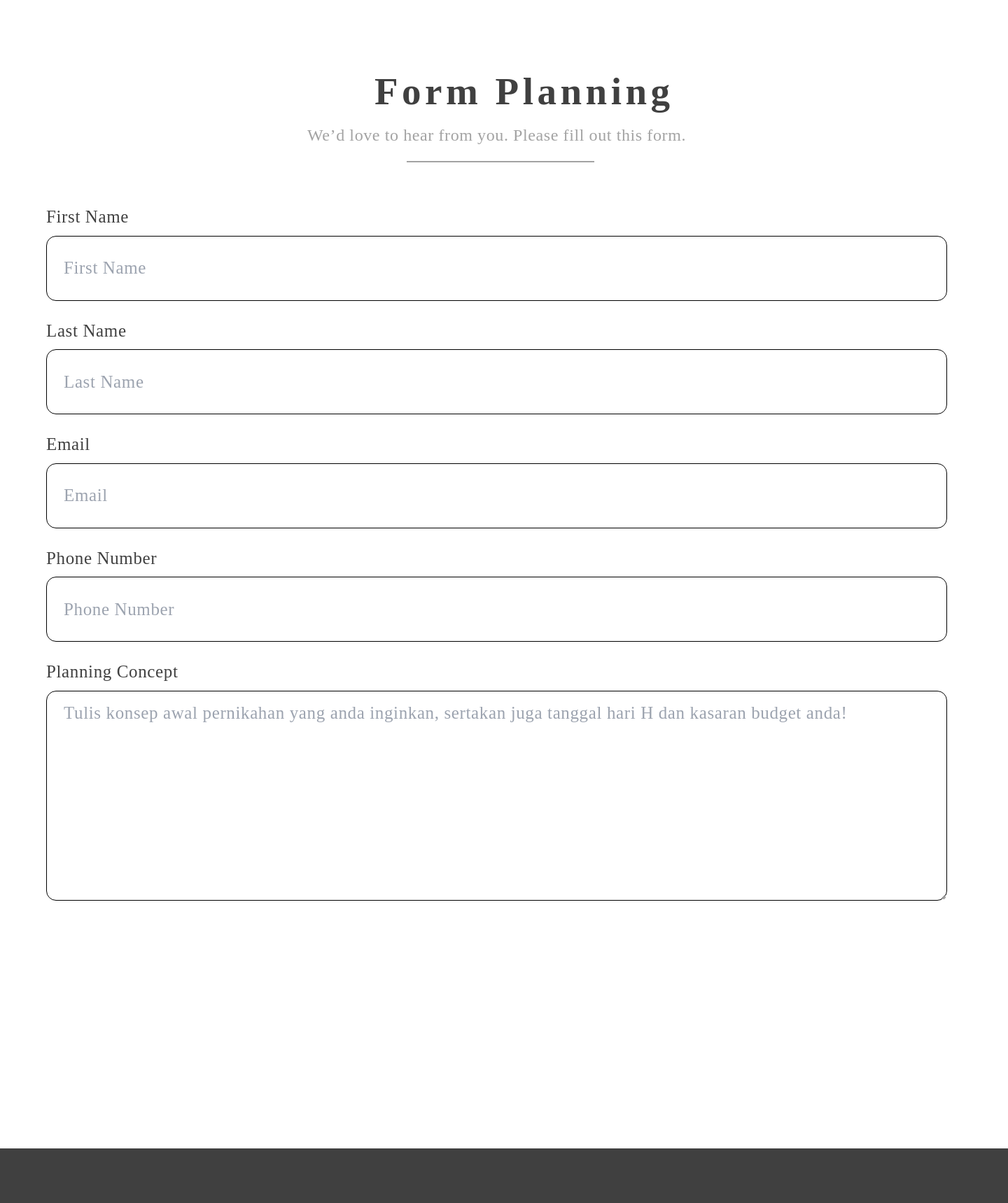
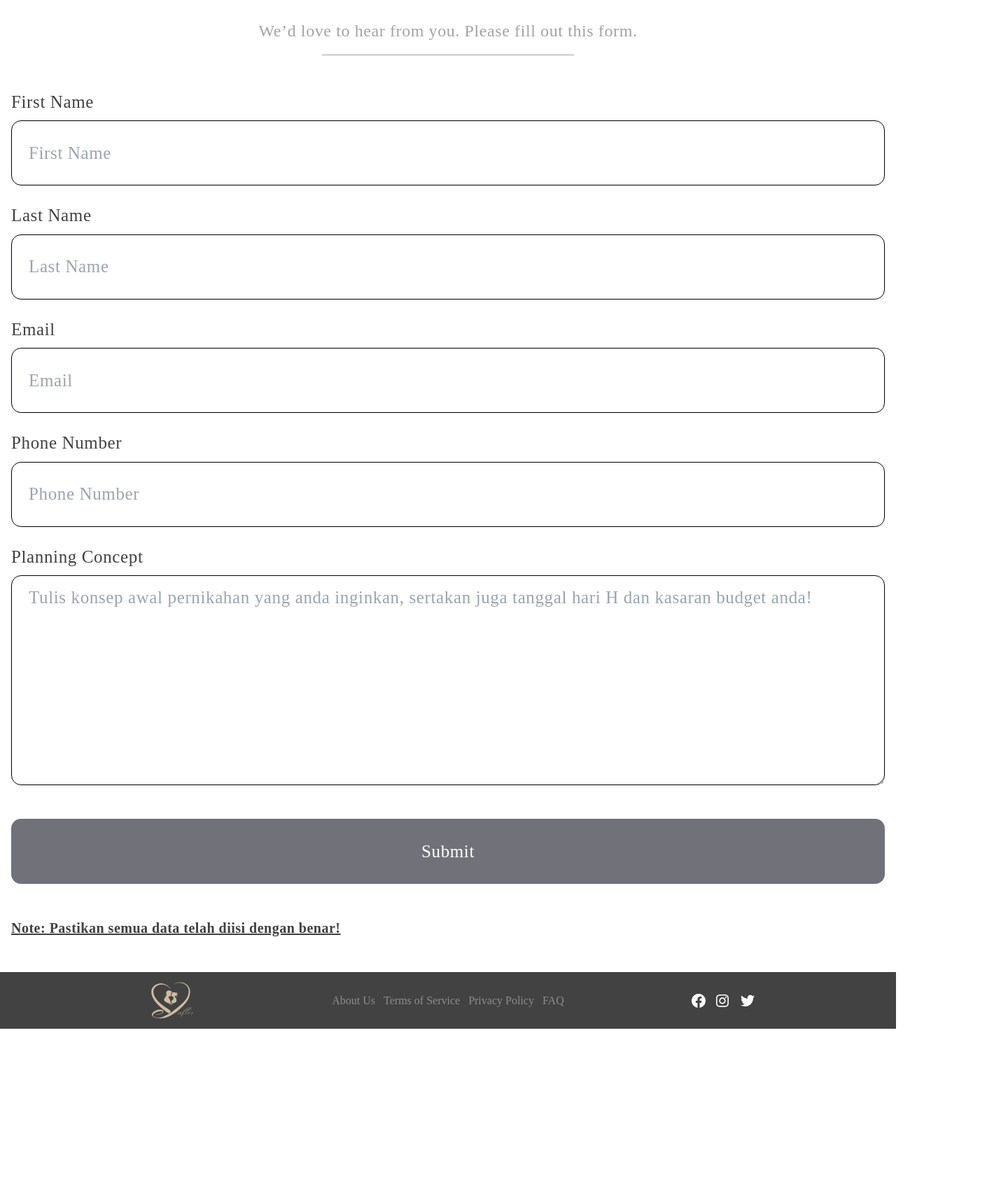
Before and after one commit to NabilaAdelina/Wedding-Organizer, a React (Vite) app in the folder client/: page /form in a window 1280 px wide. Shown: the part 221-1940 px from the top of the page at 70% size, 1440 px wide, since content can reach past the window. After the commit the page ends 1691 px from the top, so only its background shows below. Built offline with nearby package versions, Linux system fonts and the light colour scheme; a web font is replaced by a local one.

Commit message:
Branch Form Request

```diff
--- a/client/src/pages/FormReq/FormReq.jsx
+++ b/client/src/pages/FormReq/FormReq.jsx
@@ -6,53 +6,49 @@ const Request = () => {
     return (
         <>
             <Header />
-            <div class="w-[1440px] h-[1842px] relative">
-                <div class="w-[1440px] h-[1842px] left-0 top-0 absolute bg-white"></div>
-                <div class="h-20 left-0 top-[1762px] absolute bg-neutral-700 flex-col justify-start items-start gap-2.5 inline-flex">
-                    <div class="w-[1440px] h-20 px-[200px] py-4 justify-between items-center inline-flex">
-                        <div className="justify-start items-start gap-2 flex">
-                            <div className="w-6 h-6 p-0.5 justify-center items-center flex"></div>
-                            <div className="w-6 h-6 relative"></div>
-                            <div className="w-6 h-6 px-0.5 py-[3.87px] justify-center items-center flex"></div>
+            <div className="min-h-screen flex flex-col items-center justify-center bg-white">
+                <div className="text-center mb-12 mt-12">
+                    <div className="text-neutral-700 text-[55px] font-bold font-['Boska'] leading-normal tracking-widest mb-4">Form Planning</div>
+                    <div className="text-neutral-400 text-2xl font-normal font-['Switzer'] leading-normal tracking-wide mb-4">We’d love to hear from you. Please fill out this form.</div>
+                    <div className="border-b border-neutral-400 w-2/3 mx-auto"></div>
                 </div>
+                <form className="w-full max-w-[1289px] flex flex-col items-center px-4 mb-12">
+                    <div className="w-full flex flex-col mb-6">
+                        <label htmlFor="firstName" className="text-neutral-700 text-[25px] font-medium font-['Switzer'] leading-normal tracking-wide mb-2">First Name</label>
+                        <input id="firstName" className="w-full h-[93px] bg-white rounded-[14px] border border-black text-neutral-400 text-[25px] font-medium font-['Switzer'] leading-normal tracking-wide px-6 py-3" type="text" placeholder="First Name" />
                     </div>
+                    <div className="w-full flex flex-col mb-6">
+                        <label htmlFor="lastName" className="text-neutral-700 text-[25px] font-medium font-['Switzer'] leading-normal tracking-wide mb-2">Last Name</label>
+                        <input id="lastName" className="w-full h-[93px] bg-white rounded-[14px] border border-black text-neutral-400 text-[25px] font-medium font-['Switzer'] leading-normal tracking-wide px-6 py-3" type="text" placeholder="Last Name" />
                     </div>
-                <div className="w-[602px] h-[126px] left-[411px] top-[211px] absolute">
-                    <div className="left-[124px] top-0 absolute text-neutral-700 text-[55px] font-bold font-['Boska'] leading-normal tracking-widest">Form Planning</div>
-                    <div className="w-[602px] h-[26px] left-7 top-[85px] absolute text-neutral-400 text-2xl font-normal font-['Switzer'] leading-normal tracking-wide">We’d love to hear from you. Please fill out this form.</div>
-                    <div className="w-[268px] h-[0px] left-[170px] top-[140px] absolute border border-neutral-400"></div>
+                    <div className="w-full flex flex-col mb-6">
+                        <label htmlFor="email" className="text-neutral-700 text-[25px] font-medium font-['Switzer'] leading-normal tracking-wide mb-2">Email</label>
+                        <input id="email" className="w-full h-[93px] bg-white rounded-[14px] border border-black text-neutral-400 text-[25px] font-medium font-['Switzer'] leading-normal tracking-wide px-6 py-3" type="text" placeholder="Email" />
                     </div>
-                <form className="left-[66px] top-[412px] absolute">
-                    <div className="w-[1289px]">
-                        <div className="flex flex-col">
-                            <label htmlFor="firstName" className="text-neutral-700 text-[25px] font-medium font-['Switzer'] leading-normal tracking-wide mb-2">First Name</label>
-                            <input id="firstName" className="w-[1287px] h-[93px] bg-white rounded-[14px] border border-black text-neutral-400 text-[25px] font-medium font-['Switzer'] leading-normal tracking-wide px-6 py-3 mb-6" type="text" placeholder="First Name" />
+                    <div className="w-full flex flex-col mb-6">
+                        <label htmlFor="phoneNumber" className="text-neutral-700 text-[25px] font-medium font-['Switzer'] leading-normal tracking-wide mb-2">Phone Number</label>
+                        <input id="phoneNumber" className="w-full h-[93px] bg-white rounded-[14px] border border-black text-neutral-400 text-[25px] font-medium font-['Switzer'] leading-normal tracking-wide px-6 py-3" type="text" placeholder="Phone Number" />
                     </div>
-                        <div className="flex flex-col">
-                            <label htmlFor="lastName" className="text-neutral-700 text-[25px] font-medium font-['Switzer'] leading-normal tracking-wide mb-2">Last Name</label>
-                            <input id="lastName" className="w-[1287px] h-[93px] bg-white rounded-[14px] border border-black text-neutral-400 text-[25px] font-medium font-['Switzer'] leading-normal tracking-wide px-6 py-3 mb-6" type="text" placeholder="Last Name" />
-                        </div>
-                        <div className="flex flex-col">
-                            <label htmlFor="email" className="text-neutral-700 text-[25px] font-medium font-['Switzer'] leading-normal tracking-wide mb-2">Email</label>
-                            <input id="email" className="w-[1287px] h-[93px] bg-white rounded-[14px] border border-black text-neutral-400 text-[25px] font-medium font-['Switzer'] leading-normal tracking-wide px-6 py-3 mb-6" type="text" placeholder="Email" />
-                        </div>
-                        <div className="flex flex-col">
-                            <label htmlFor="phoneNumber" className="text-neutral-700 text-[25px] font-medium font-['Switzer'] leading-normal tracking-wide mb-2">Phone Number</label>
-                            <input id="phoneNumber" className="w-[1287px] h-[93px] bg-white rounded-[14px] border border-black text-neutral-400 text-[25px] font-medium font-['Switzer'] leading-normal tracking-wide px-6 py-3 mb-6" type="text" placeholder="Phone Number" />
-                        </div>
-                        <div className="flex flex-col">
+                    <div className="w-full flex flex-col mb-6">
                         <label htmlFor="planningConcept" className="text-neutral-700 text-[25px] font-medium font-['Switzer'] leading-normal tracking-wide mb-2">Planning Concept</label>
                         <textarea
                             id="planningConcept"
-                                className="w-[1287px] bg-white rounded-[14px] border border-black text-neutral-400 text-[25px] font-medium font-['Switzer'] leading-normal tracking-wide px-6 py-3 mb-6"
+                            className="w-full bg-white rounded-[14px] border border-black text-neutral-400 text-[25px] font-medium font-['Switzer'] leading-normal tracking-wide px-6 py-3"
                             placeholder="Tulis konsep awal pernikahan yang anda inginkan, sertakan juga tanggal hari H dan kasaran budget anda!"
                             style={{ height: '300px' }}
                         />
                     </div>
+                    <button type="submit" className="w-full h-[93px] bg-zinc-500 text-white text-[25px] font-medium font-['Switzer'] leading-normal tracking-wide rounded-[14px] px-6 py-3 mt-6">
+                        Submit
+                    </button>
+                </form>
+                <div className="w-full max-w-[1289px] px-4 text-left mb-12">
+                    <div className="text-neutral-700 text-xl font-bold font-['Switzer'] underline leading-normal tracking-wide">
+                        Note: Pastikan semua data telah diisi dengan benar!
                     </div>
-                </form>
                 </div>
-        <Footer/>
+            </div>
+            <Footer />
         </>
     )
 }
```
Lines whose indentation alone changed are shown as unchanged.
